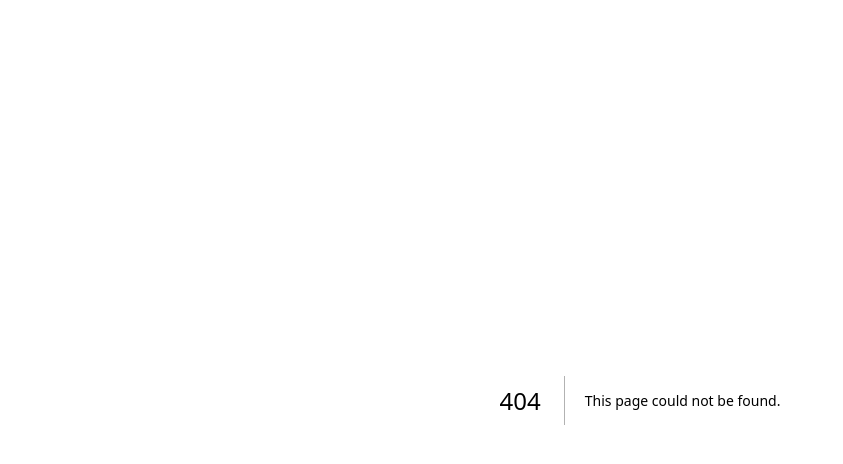
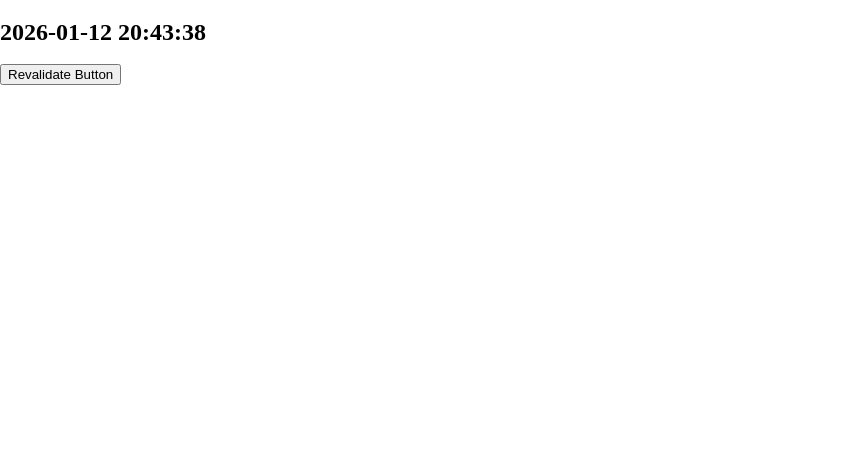
Before and after one commit to sakamoto-jun/next-study, a Next.js app: page /rendering/isr/on-demand-revalidation in a window 1280 px wide. Before the commit this address had no page. Shown: the top 464 px of the page, without its empty margins (0-843 px from the left). Built offline with nearby package versions, Linux system fonts and the light colour scheme.

Commit message:
ISR: on-demand-revalidation (수동 갱신)

```diff
--- /dev/null
+++ b/src/pages/api/revalidate/index.ts
@@ -0,0 +1,12 @@
+import { NextApiRequest, NextApiResponse } from 'next';
+
+export default async function handler(req: NextApiRequest, res: NextApiResponse) {
+  try {
+    await res.revalidate('/rendering/isr/on-demand-revalidation');
+
+    return res.json({ revalidated: true });
+  } catch (error) {
+    console.error(error);
+    return res.json({ revalidated: false });
+  }
+}
--- /dev/null
+++ b/src/pages/rendering/isr/on-demand-revalidation/index.tsx
@@ -0,0 +1,42 @@
+import dayjs from 'dayjs';
+import { GetStaticProps } from 'next';
+import { useRouter } from 'next/router';
+
+interface Props {
+  timestamp: string;
+}
+
+export const getStaticProps: GetStaticProps<Props> = () => {
+  return {
+    props: {
+      timestamp: dayjs().format('YYYY-MM-DD HH:mm:ss'),
+    },
+  };
+};
+
+const OnDemandRevalidationPage = (props: Props) => {
+  const { timestamp } = props;
+
+  const router = useRouter();
+
+  const handleRevalidate = async () => {
+    const res = await fetch('/api/revalidate');
+    const data = await res.json();
+
+    if (data.revalidated) {
+      alert('revalidated 성공');
+      router.reload();
+    } else {
+      alert('revalidated 실패');
+    }
+  };
+
+  return (
+    <main>
+      <h1 className="text-2xl">{timestamp}</h1>
+      <button onClick={handleRevalidate}>Revalidate Button</button>
+    </main>
+  );
+};
+
+export default OnDemandRevalidationPage;
```
